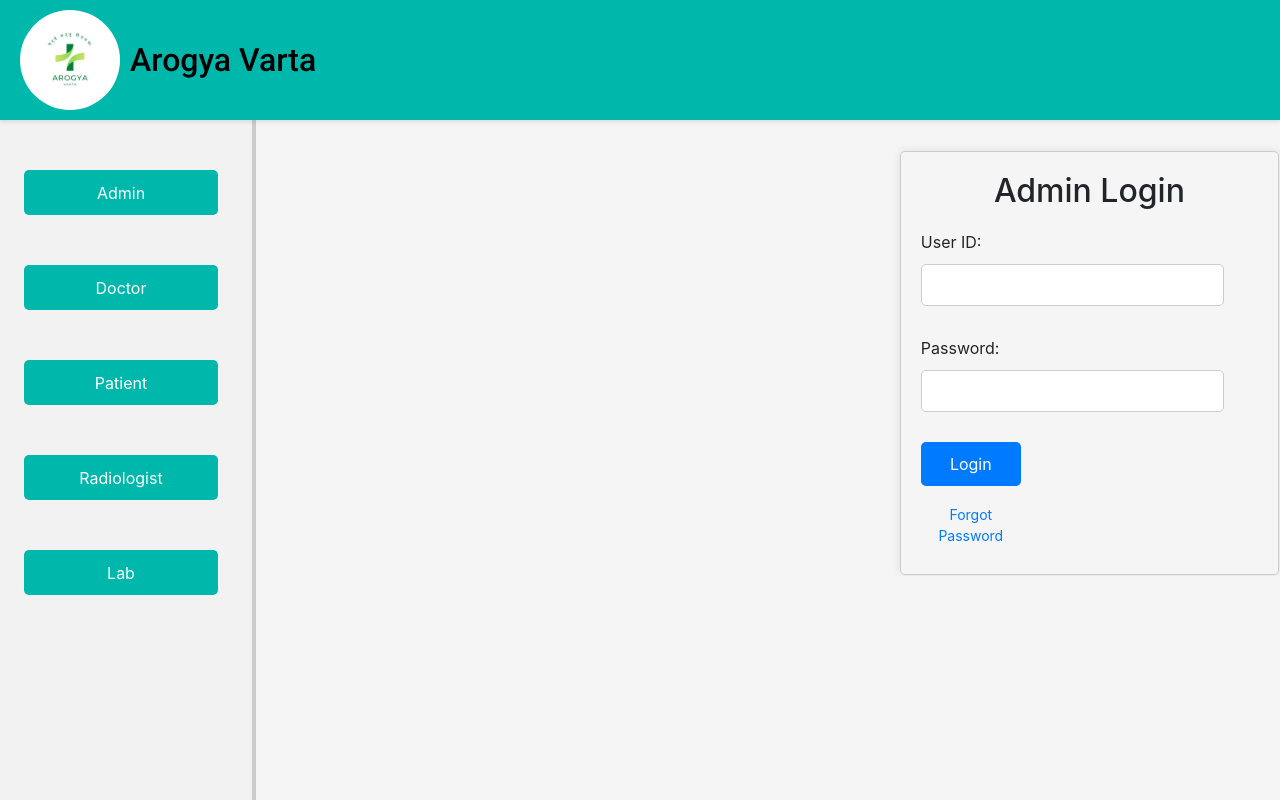
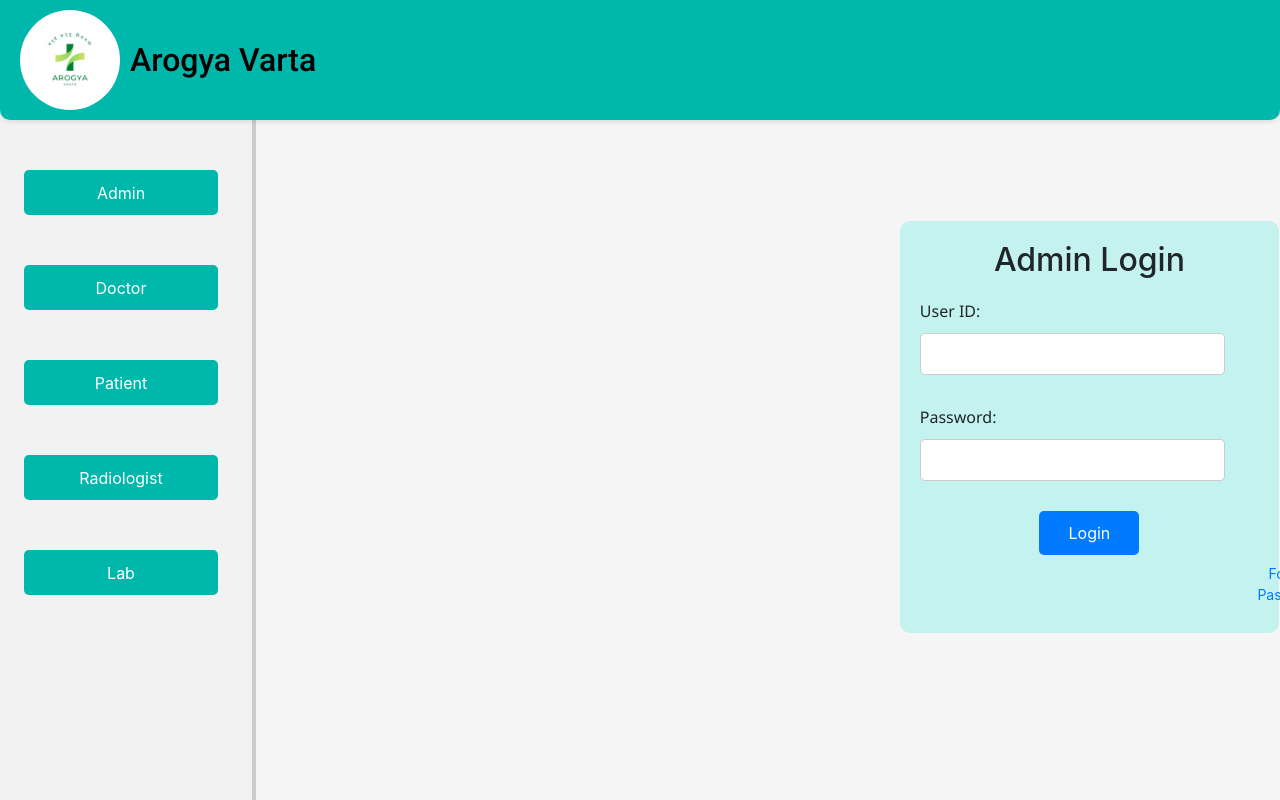
Before and after one commit to The-furious/AVfrontend, a React (Create React App) app in the folder avfrontend/: page / in a window 1280 px wide. Built offline with nearby package versions, Linux system fonts and the light colour scheme; the HTML template or start-up script is replaced by a standard one.

Commit message:
Changes in colour and position of buttons

```diff
--- a/avfrontend/src/components/Navbar/navbar.css
+++ b/avfrontend/src/components/Navbar/navbar.css
@@ -10,6 +10,7 @@
   top: 0;
   z-index: 1000;
   box-shadow: 0 2px 4px rgba(0, 0, 0, 0.1);
+  border-radius: 0 0 10px 10px;
 }
 
 .navbar__left {
--- a/avfrontend/src/components/Signup/SignUpHomePage.css
+++ b/avfrontend/src/components/Signup/SignUpHomePage.css
@@ -1,7 +1,6 @@
-/*
 row{
   height: 100dvh;
-} */
+}
 header {
   background-color: #4CAF50;
   color: white;
--- a/avfrontend/src/components/logins/Login.css
+++ b/avfrontend/src/components/logins/Login.css
@@ -4,10 +4,9 @@
   margin-left: 382px;
   max-width: 400px;
   padding: 20px;
-  border: 1px solid #ccc;
-  border-radius: 5px;
-  box-shadow: 0 0 10px rgba(0, 0, 0, 0.1);
-  margin-top: 30px;
+  background-color:  hsl(176, 65%, 86%);
+  border-radius: 10px;
+  margin-top: 100px;
 }
 .form-group input[type="text"],
 .form-group input[type="password"]{
@@ -27,6 +26,7 @@ h2 {
 label {
   display: block;
   margin-bottom: 5px;
+  font-family: 'Segoe UI', Tahoma, Geneva, Verdana, sans-serif;
 }
 
 input {
@@ -45,6 +45,7 @@ button {
   border: none;
   border-radius: 5px;
   cursor: pointer;
+  margin: 0 auto;
 }
 
 
@@ -53,7 +54,6 @@ button:hover {
 }
 
 .signup {
-
   padding: 10px;
   background-color: #007bff;
   color: white;
@@ -64,14 +64,14 @@ button:hover {
 
 .forgot-password-button {
   width: 100%;
-  padding: 10px;
+  padding: 0 0 0 10px;
   background-color: transparent;
   color: #007bff;
   border: none;
   border-radius: 5px;
   cursor: pointer;
   text-align: center;
-  margin-top: 10px; /* Add margin-top to create space */
+  margin: 0 20rem;
 }
 
 .forgot-password-button:hover {
```
